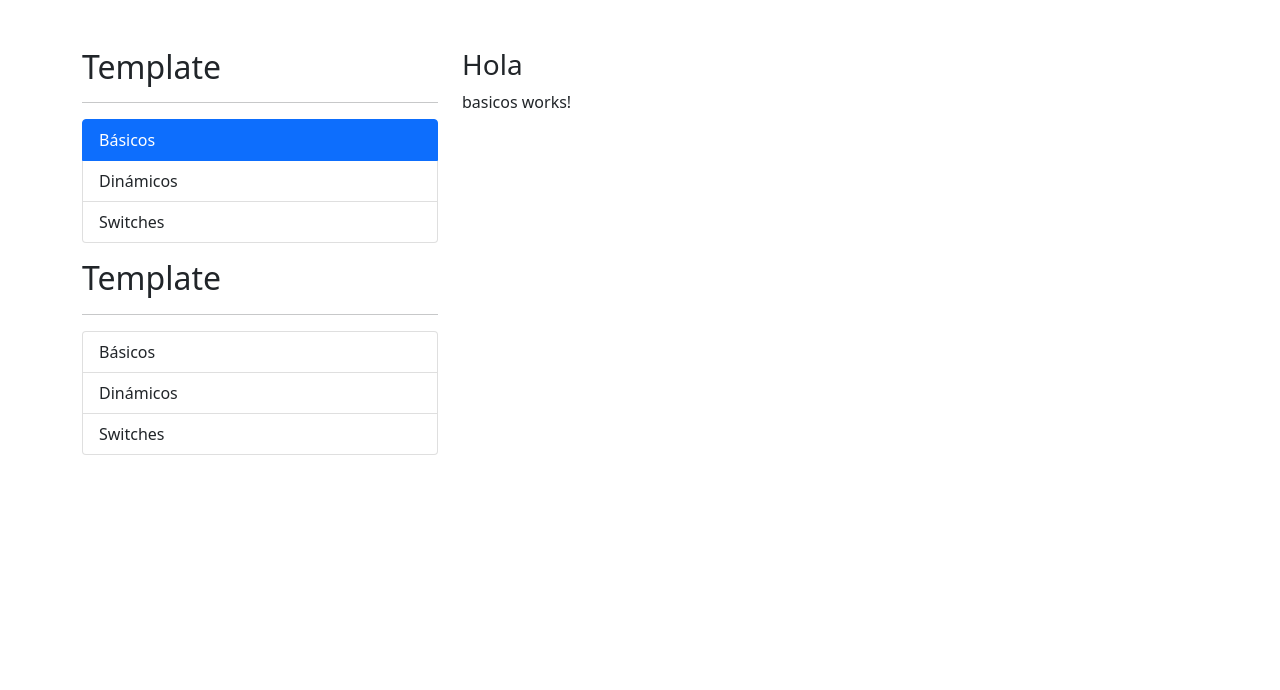
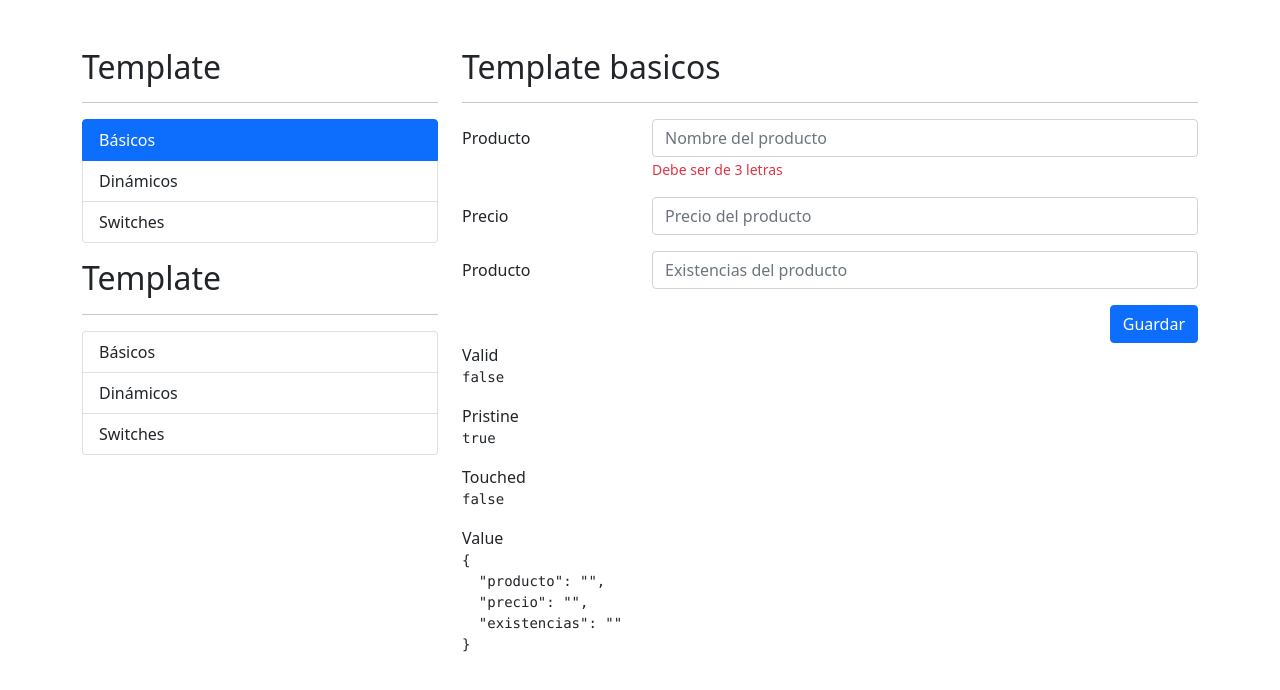
Before and after one commit to Arzzet/06-formulariosApp, an Angular app: page /template/basicos in a window 1280 px wide. Shown: the top 690 px of the page. Built offline with nearby package versions, Linux system fonts and the light colour scheme.

Commit message:
using formsmodule

```diff
--- a/src/app/app.component.html
+++ b/src/app/app.component.html
@@ -4,7 +4,7 @@
         <app-sidemenu></app-sidemenu>
     </div>
     <div class="col">
-        <h3>Hola</h3>
+
         <router-outlet></router-outlet>
     </div>
 </div>
--- a/src/app/template/basicos/basicos.component.html
+++ b/src/app/template/basicos/basicos.component.html
@@ -1 +1,74 @@
-<p>basicos works!</p>
+<h2>Template basicos</h2>
+<hr>
+
+<div class="row">
+    <div class="col">
+        <form (ngSubmit) = "guardar(miFormulario)"
+              #miFormulario="ngForm"
+              autocomplete="off">
+
+            <div class="mb-3 row">
+                <label class="col-sm-3 col-form-label">Producto</label>
+                <div class="col-sm-9">
+                    <input type="text"
+                           class="form-control"
+                           ngModel
+                           name="producto"
+                           placeholder="Nombre del producto"
+                           required>
+                    <span class="form-text text-danger">Debe ser de 3 letras</span>
+                </div>
+            </div>
+
+            <div class="mb-3 row">
+                <label class="col-sm-3 col-form-label">Precio</label>
+                <div class="col-sm-9">
+                    <input type="number"
+                           class="form-control"
+                           ngModel
+                           name="precio"
+                           placeholder="Precio del producto"
+                           required
+                           min="0">
+                </div>
+            </div>
+
+            <div class="mb-3 row">
+                <label class="col-sm-3 col-form-label">Producto</label>
+                <div class="col-sm-9">
+                    <input type="number"
+                           class="form-control"
+                           ngModel
+                           name="existencias"
+                           placeholder="Existencias del producto">
+                </div>
+            </div>
+
+            <div class="row">
+                <div class="col">
+                    <button type="submit "
+                            class="btn btn-primary float-end">
+                        Guardar
+                    </button>
+                </div>
+            </div>
+
+        </form>
+    </div>
+</div>
+
+<div class="row">
+    <div class="col">
+        <span>Valid</span>
+        <pre>{{miFormulario.valid | json}}</pre>
+
+        <span>Pristine</span>
+        <pre>{{miFormulario.pristine | json}}</pre>
+
+        <span>Touched</span>
+        <pre>{{miFormulario.touched | json}}</pre>
+
+        <span>Value</span>
+        <pre>{{miFormulario.value | json}}</pre>
+    </div>
+</div>
--- a/src/app/template/basicos/basicos.component.ts
+++ b/src/app/template/basicos/basicos.component.ts
@@ -1,4 +1,5 @@
 import { Component, OnInit } from '@angular/core';
+import { NgForm } from '@angular/forms';
 
 @Component({
   selector: 'app-basicos',
@@ -13,4 +14,8 @@ export class BasicosComponent implements OnInit {
   ngOnInit(): void {
   }
 
+  guardar(miFormulario: NgForm){
+    console.log(miFormulario.value);
+  }
+
 }
--- a/src/app/template/template.module.ts
+++ b/src/app/template/template.module.ts
@@ -1,11 +1,12 @@
 import { NgModule } from '@angular/core';
 import { CommonModule } from '@angular/common';
+import { FormsModule } from '@angular/forms';
 
 import { TemplateRoutingModule } from './template-routing.module';
+
 import { BasicosComponent } from './basicos/basicos.component';
 import { DinamicosComponent } from './dinamicos/dinamicos.component';
 import { SwitchesComponent } from './switches/switches.component';
-
 
 @NgModule({
   declarations: [
@@ -15,6 +16,7 @@ import { SwitchesComponent } from './switches/switches.component';
   ],
   imports: [
     CommonModule,
+    FormsModule,
     TemplateRoutingModule
   ]
 })
```
